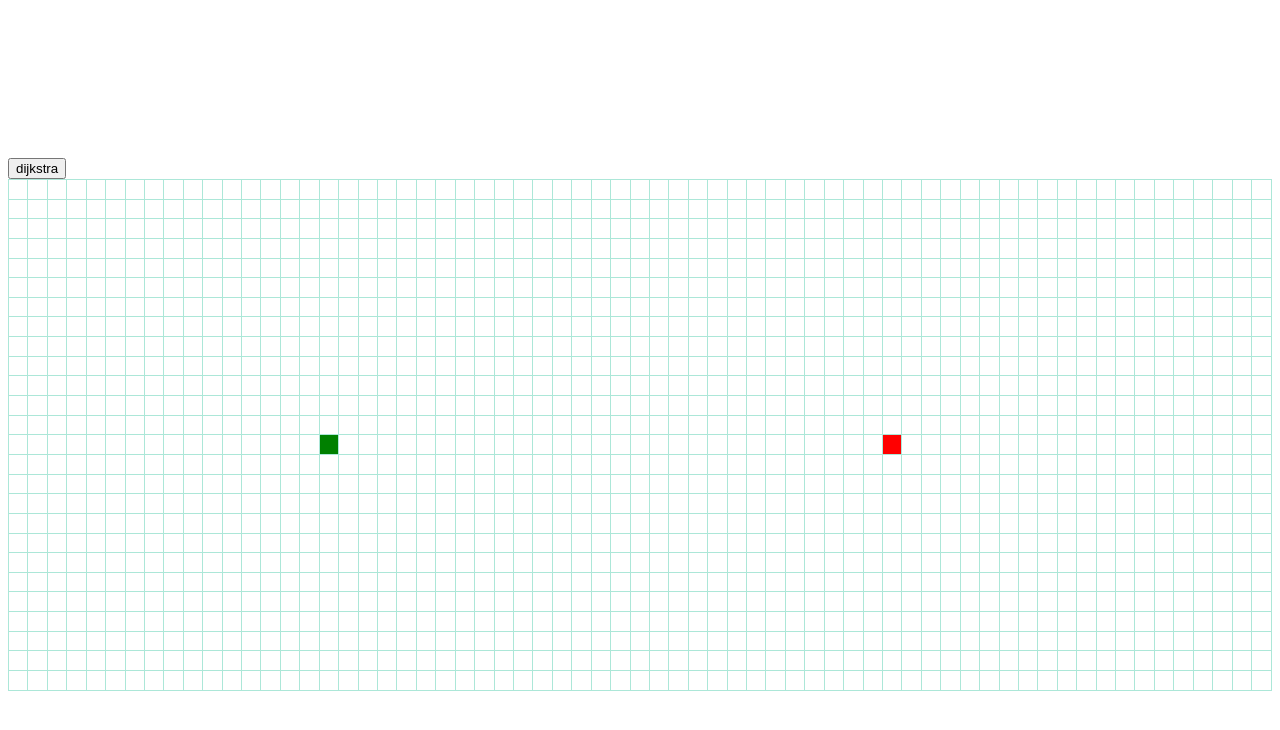
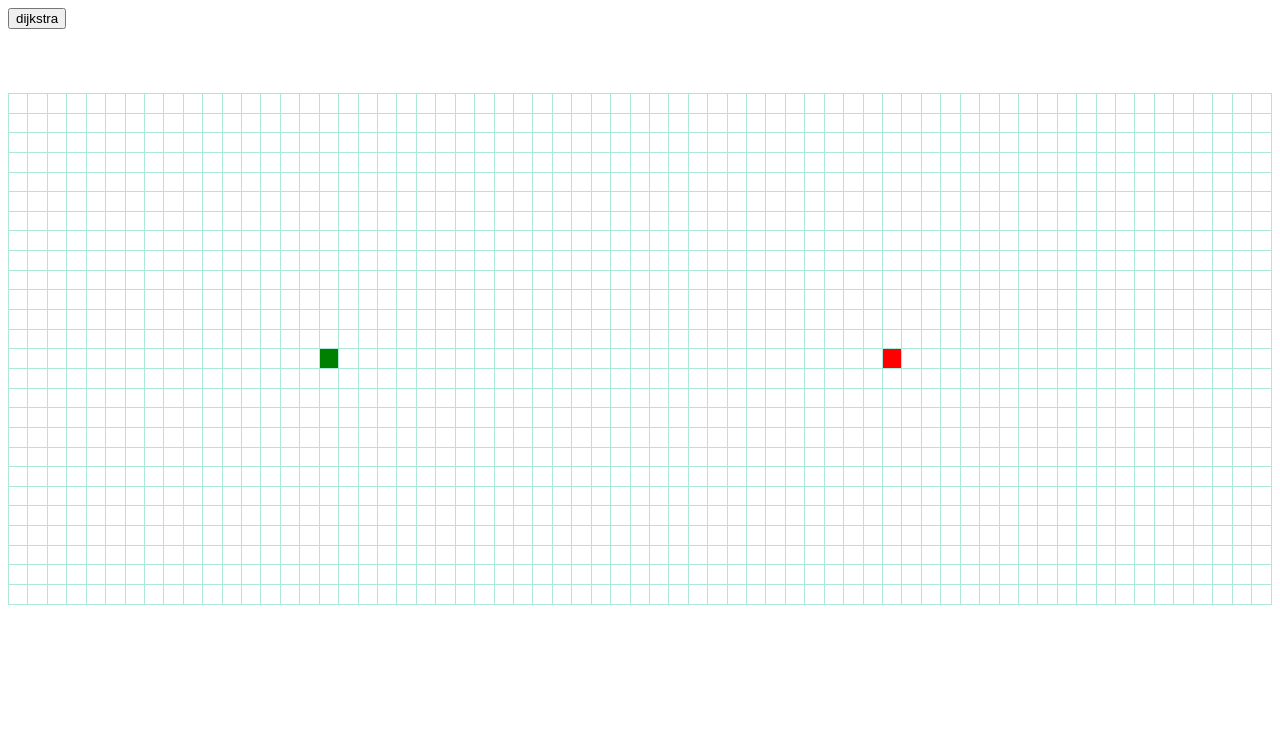
Before and after one commit to aarnav982023/PathfindingVis, a React (Create React App) app: page / in a window 1280 px wide. Shown: the top 730 px of the page. Built offline with nearby package versions, Linux system fonts and the light colour scheme.

Commit message:
Removed App component

```diff
--- a/src/components/App.js
+++ /dev/null
@@ -1,15 +0,0 @@
-import React from "react";
-import Grid from "./Grid";
-import "./App.css";
-
-class App extends React.Component {
-  render() {
-    return (
-      <div className="grid-container">
-        <Grid />
-      </div>
-    );
-  }
-}
-
-export default App;
--- a/src/components/App.css
+++ b/src/components/Grid.css
@@ -4,7 +4,7 @@
 }
 
 .grid-container{
-    padding-top: 150px;
+    padding-top: 5vw;
 }
 .grid {
     border-collapse: collapse;
--- a/src/components/Grid.js
+++ b/src/components/Grid.js
@@ -1,6 +1,7 @@
 import React from "react";
 import Node from "./Node";
 import dijkstra from "../algorithms/dijkstra";
+import "./Grid.css";
 
 const rows = 26;
 const columns = 65;
@@ -50,9 +51,11 @@ class Grid extends React.Component {
         <button onClick={this.visualizeDijkstra} disabled={isAnimating}>
           dijkstra
         </button>
-        <table className="grid">
-          <tbody>{nodes}</tbody>
-        </table>
+        <div className="grid-container">
+          <table className="grid">
+            <tbody>{nodes}</tbody>
+          </table>
+        </div>
       </div>
     );
   }
@@ -207,7 +210,7 @@ class Grid extends React.Component {
   animateShortestPath = (shortestPath, grid) => {
     for (let i = 0; i < shortestPath.length; i++) {
       const { row, col } = shortestPath[i];
-      setTimeout(async () => {
+      setTimeout(() => {
         this.nodeRefs[row][col].current.classList.add("shortest-path");
         if (i === shortestPath.length - 1) {
           this.setAnimatingFalse();
--- a/src/index.js
+++ b/src/index.js
@@ -1,5 +1,5 @@
 import React from "react";
 import ReactDOM from "react-dom";
-import App from "./components/App";
+import Grid from "./components/Grid";
 
-ReactDOM.render(<App />, document.querySelector("#root"));
+ReactDOM.render(<Grid />, document.querySelector("#root"));
```
